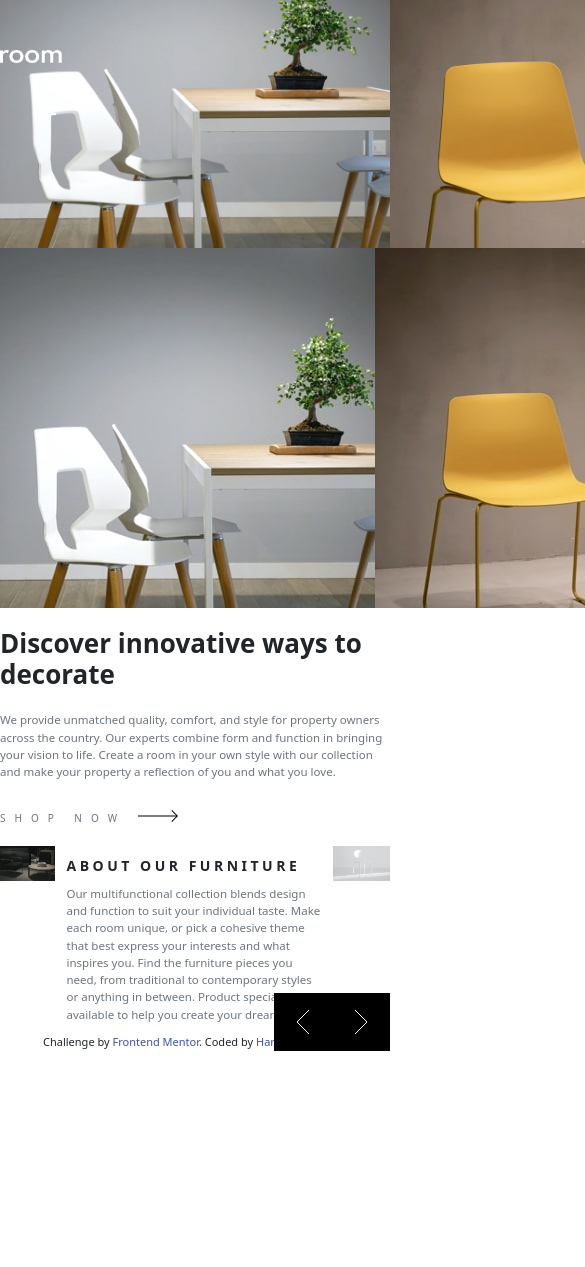
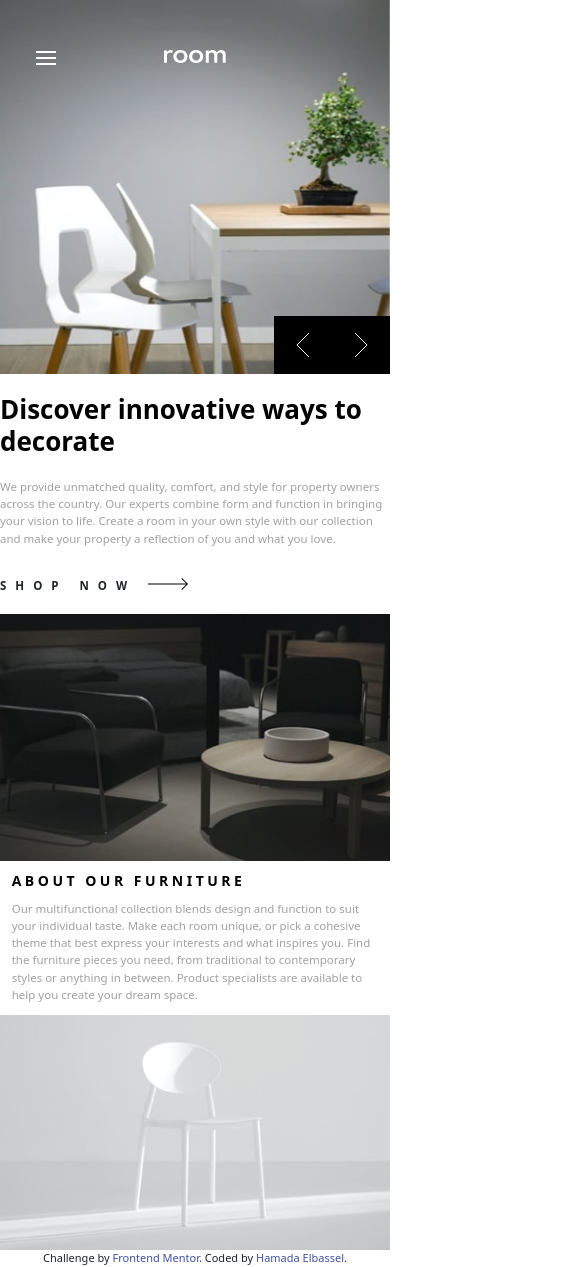
Before and after one commit to Elbassel511/Room-home-page, a plain HTML site: page index.html in a window 390 px wide. Shown: the top 1267 px of the page, 585 px wide, since content can reach past the window. Before the commit the page ends 1051 px from the top, so only its background shows below. Drawn offline with nearby package versions, Linux system fonts and the light colour scheme.

Commit message:
Add files via upload

```diff
--- a/index.html
+++ b/index.html
@@ -27,12 +27,9 @@
 </head>
 
 <body>
-  <nav class="nav flex">
-    <div class="nav__logo">
-      <img src="./images/logo.svg" alt="logo" />
-    </div>
-    <div class="nav__links">
-      <ul class="flex fs-3 text-light">
+  <div class="layer"></div>
+  <div class="nav__links--mob">
+    <ul class="flex fs-3">
       <li class="nav__links--items">Home</li>
       <li class="nav__links--items">Shop</li>
       <li class="nav__links--items">About</li>
@@ -41,114 +38,118 @@
   </div>
   <div>
     <button class="nav__btn-toggle">
-        <img src="./images/icon-hamburger.svg" alt="" />
+      <img id="btn-img" src="./images/icon-hamburger.svg" alt="" />
     </button>
+  </div>
+
+  <nav class="nav flex w-100">
+    <div class="nav__logo">
+      <img src="./images/logo.svg" alt="logo" />
+    </div>
+    <div class="nav__links">
+      <ul class="flex fs-3">
+        <li class="nav__links--items">Home</li>
+        <li class="nav__links--items">Shop</li>
+        <li class="nav__links--items">About</li>
+        <li class="nav__links--items">Contact</li>
+      </ul>
     </div>
   </nav>
   <main>
     <section class="products">
-      <div class="products__images">
-        <div class="dsk-v">
-
-
-          <div class="carousel carousel--dsk flex">
-            <img src="./images/desktop-image-hero-1.jpg" class="product-img" alt="hero-1" id="hero-1-dsk"/>
-            <img src="./images/desktop-image-hero-2.jpg" class="product-img" alt="hero-2" id="hero-2-dsk"/>
-            <img src="./images/desktop-image-hero-3.jpg" class="product-img" alt="hero-3" id="hero-3-dsk"/>
+      <!-- carousel -->
+      <div class="row">
+        <div class="col-12 col-md-7">
+          <div id="carousel" class="carousel slide" data-interval="false">
+            <div class="carousel-inner">
+              <picture class="carousel-item active">
+                <source media="(min-width: 700px)" srcset="images/desktop-image-hero-1.jpg">
+                <img src="images/mobile-image-hero-1.jpg" class="d-block w-100" alt="hero-1">
+              </picture>
+              <picture class="carousel-item">
+                <source media="(min-width: 700px)" srcset="images/desktop-image-hero-2.jpg">
+                <img src="images/mobile-image-hero-2.jpg" class="d-block w-100" alt="hero-2">
+              </picture>
+              <picture class="carousel-item">
+                <source media="(min-width: 700px)" srcset="images/desktop-image-hero-3.jpg">
+                <img src="images/mobile-image-hero-3.jpg" class="d-block w-100" alt="hero-3">
+              </picture>
             </div>
-
-          <div class="products__navigators products__navigators--dsk flex">
-            <div class="product__navigator product__navigator--prev grid-centered" id="prev">
-              <img src="./images/icon-angle-left.svg" alt="previous" />
-            </div>
-            <div class="product__navigator product__navigator--next grid-centered" id="next">
-              <img src="./images/icon-angle-right.svg" alt="previous" />
+            <div class="products__navigators flex">
+            <button class="product__navigator grid-centered" type="button" data-bs-target="#carousel" data-bs-slide="prev" id="prev">
+              <span aria-hidden="true"> <img src="./images/icon-angle-left.svg" alt="prev"></span>
+              <span class="visually-hidden">Previous</span>
+            </button>
+            <button class="product__navigator grid-centered" type="button" data-bs-target="#carousel" data-bs-slide="next" id="next">
+              <span  aria-hidden="true"><img src="./images/icon-angle-right.svg" alt="prev"></span>
+              <span class="visually-hidden">Next</span>
+            </button>
           </div>
           </div>
         </div>
-        <!-- mobile -->
-
-      <div class="mob-v">
-
-
-        <div class="carousel carousel--mob flex  ">
-          <img src="./images/mobile-image-hero-1.jpg" class="product-img--mob" alt="hero-1" id="hero-1-mob" />
-          <img src="./images/mobile-image-hero-2.jpg" class="product-img--mob" alt="hero-2" id="hero-2-mob"/>
-          <img src="./images/mobile-image-hero-3.jpg" class="product-img--mob" alt="hero-3" id="hero-3-mob"/>
-        </div>
-
-        <div class="products__navigators products__navigators--mob  flex">
-          <div class="product__navigator product__navigator--prev grid-centered" id="prevmob">
-            <img src="./images/icon-angle-left.svg" alt="previous" />
-          </div>
-          <div class="product__navigator product__navigator--next grid-centered" id="nextmob">
-            <img src="./images/icon-angle-right.svg" alt="previous" />
-          </div>
-        </div>
-      </div>
-
-
-
-
-      </div>
-
-      <div class="products__discription flex">
+        <div class="col-12 col-md-5">
+          <div class="products__discription flex align-content-center">
             <!-- hero - 1 -->
             <div class="products__discription--box" data-slide="hero-1">
-          <h1 class="products__discription--heading fs-1 text-dark bold">
+              <h1 class="products__discription--heading fs-1 txt-dark bolder">
                 Discover innovative ways to decorate
               </h1>
-          <p class="products__discription--paragraph fs-3 text-muted">
+              <p class="products__discription--paragraph fs-3 txt-muted">
                 We provide unmatched quality, comfort, and style for property
                 owners across the country. Our experts combine form and function
                 in bringing your vision to life. Create a room in your own style
                 with our collection and make your property a reflection of you and
                 what you love.
               </p>
-          <a href="#" class="products__discription--btn text-muted">Shop now
+              <a href="#" class="products__discription--btn fs-3 txt-black bold">Shop now
                 <i><img src="./images/icon-arrow.svg" class="icon--muted" alt="" /></i></a>
             </div>
             <!-- hero - 2 -->
             <div class="products__discription--box hide" data-slide="hero-2">
-          <h1 class="products__discription--heading fs-1 text-dark bold">
+              <h1 class="products__discription--heading fs-1 txt-dark bolder">
                 We are available all across the globe
               </h1>
-          <p class="products__discription--paragraph fs-3 text-muted">
+              <p class="products__discription--paragraph fs-3 txt-muted">
                 With stores all over the world, it's easy for you to find
                 furniture for your home or place of business. Locally, we’re in
                 most major cities throughout the country. Find the branch nearest
                 you using our store locator. Any questions? Don't hesitate to
                 contact us today.
               </p>
-          <a href="#" class="products__discription--btn text-muted">Shop now
+              <a href="#" class="products__discription--btn fs-3 txt-black bold">Shop now
                 <i><img src="./images/icon-arrow.svg" class="icon--muted" alt="shopnow" /></i></a>
             </div>
             <!-- hero - 3 -->
             <div class="products__discription--box hide" data-slide="hero-3">
-          <h1 class="products__discription--heading fs-1 text-dark bold">
+              <h1 class="products__discription--heading fs-1 txt-dark bolder">
                 Manufactured with the best material
               </h1>
-          <p class="products__discription--paragraph fs-3 text-muted">
+              <p class="products__discription--paragraph fs-3 txt-muted">
                 Our modern furniture store provide a high level of quality. Our
                 company has invested in advanced technology to ensure that every
                 product is made as perfect and as consistent as possible. With
                 three decades of experience in this industry, we understand what
                 customers want for their home and office.
               </p>
-          <a href="#" class="products__discription--btn text-muted">Shop now
+              <a href="#" class="products__discription--btn fs-3 txt-black bold">Shop now
                 <i><img src="./images/icon-arrow.svg" class="icon--muted" alt="" /></i></a>
             </div>
           </div>
+        </div>
+
+      </div>
+
     </section>
-    <section class="about flex">
+    <section>
+      <div class="about d-md-flex ">
         <div>
-        <img src="./images/image-about-dark.jpg" alt="" />
+          <img class="img-fluid w-100" src="./images/image-about-dark.jpg" alt="" />
         </div>
       <div class="about__text">
-        <h2 class="about__text--heading text-dark fs-2 bolder text-uppercase">
+        <h2 class="about__text--heading txt-dark fs-2 bolder text-uppercase">
           About our furniture
         </h2>
-        <p class="fs-3 text-muted">
+        <p class="fs-3 txt-muted">
           Our multifunctional collection blends design and function to suit
           your individual taste. Make each room unique, or pick a cohesive
           theme that best express your interests and what inspires you. Find
@@ -158,8 +159,10 @@
         </p>
       </div>
       <div>
-        <img src="./images/image-about-light.jpg" alt="" />
+        <img class="img-fluid w-100" src="./images/image-about-light.jpg" alt="" />
       </div>
+    </div>
+
     </section>
   </main>
 
```
Lines whose indentation alone changed are shown as unchanged.
